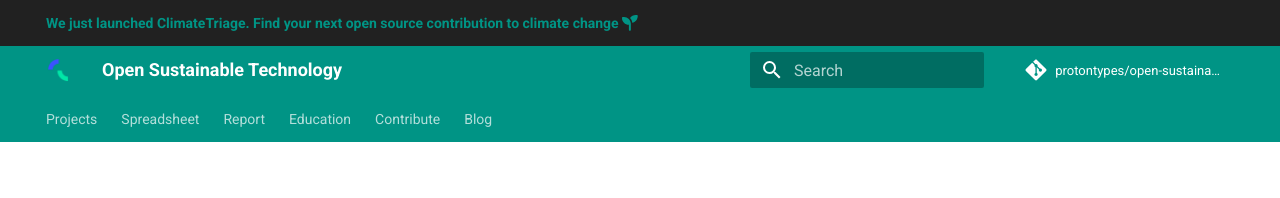
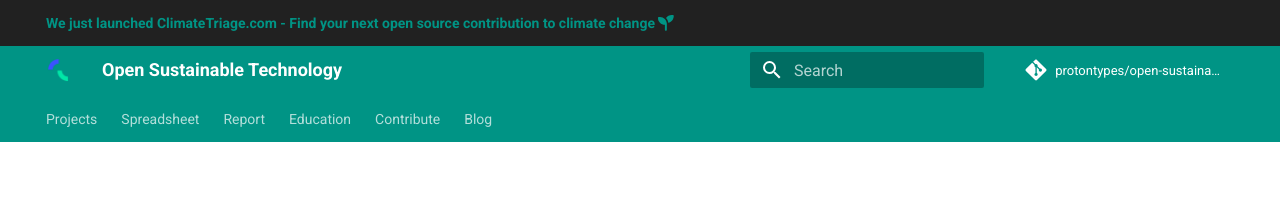
Before and after one commit to protontypes/open-sustainable-technology, an MkDocs documentation site: the page built from docs/meta_tags.md, in a window 1280 px wide. Shown: the top 198 px of the page. Built offline with MkDocs 1.6.1 and Material for MkDocs 9.7.7, drawn with Linux system fonts in a browser that asks for light colours; comment, search, counter and statistics services are not loaded.

```diff
--- a/docs/overrides/main.html
+++ b/docs/overrides/main.html
@@ -3,7 +3,7 @@
 {% block announce %}
   <a href="https://climatetriage.com/">
     <div style="color:#009485">
-      <strong> We just launched ClimateTriage. Find your next open source contribution to climate change</strong>
+      <strong> We just launched ClimateTriage.com - Find your next open source contribution to climate change</strong>
       <span class="twemoji seedling" style="color:#009485">
       {% include ".icons/fontawesome/solid/seedling.svg" %}
     </span>
--- a/mkdocs.yml
+++ b/mkdocs.yml
@@ -47,6 +47,7 @@ extra_css:
 
 markdown_extensions:
   - meta
+  - attr_list
   - md_in_html
   - toc:
       permalink: true
```
Also changed, not shown: docs/blog/launch_climate_triage.md (+5 -0 lines), 1 other file.
